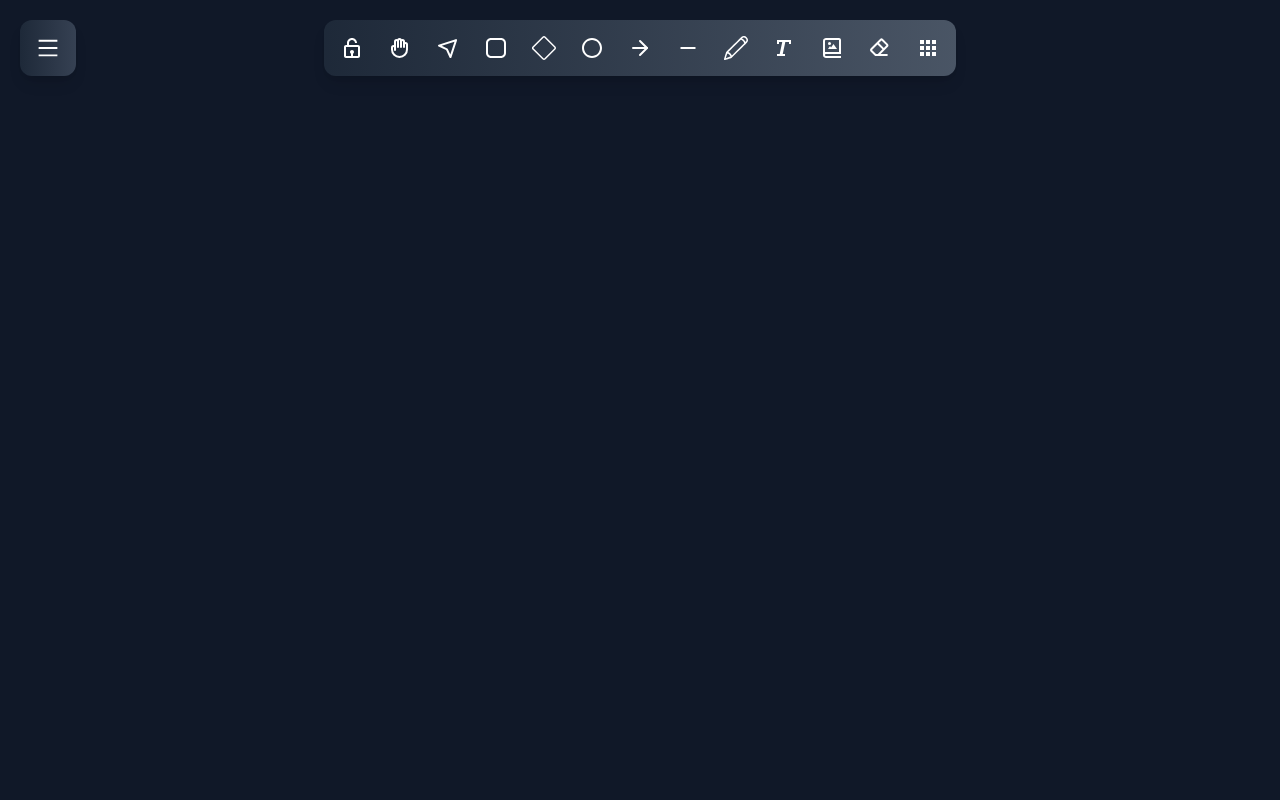
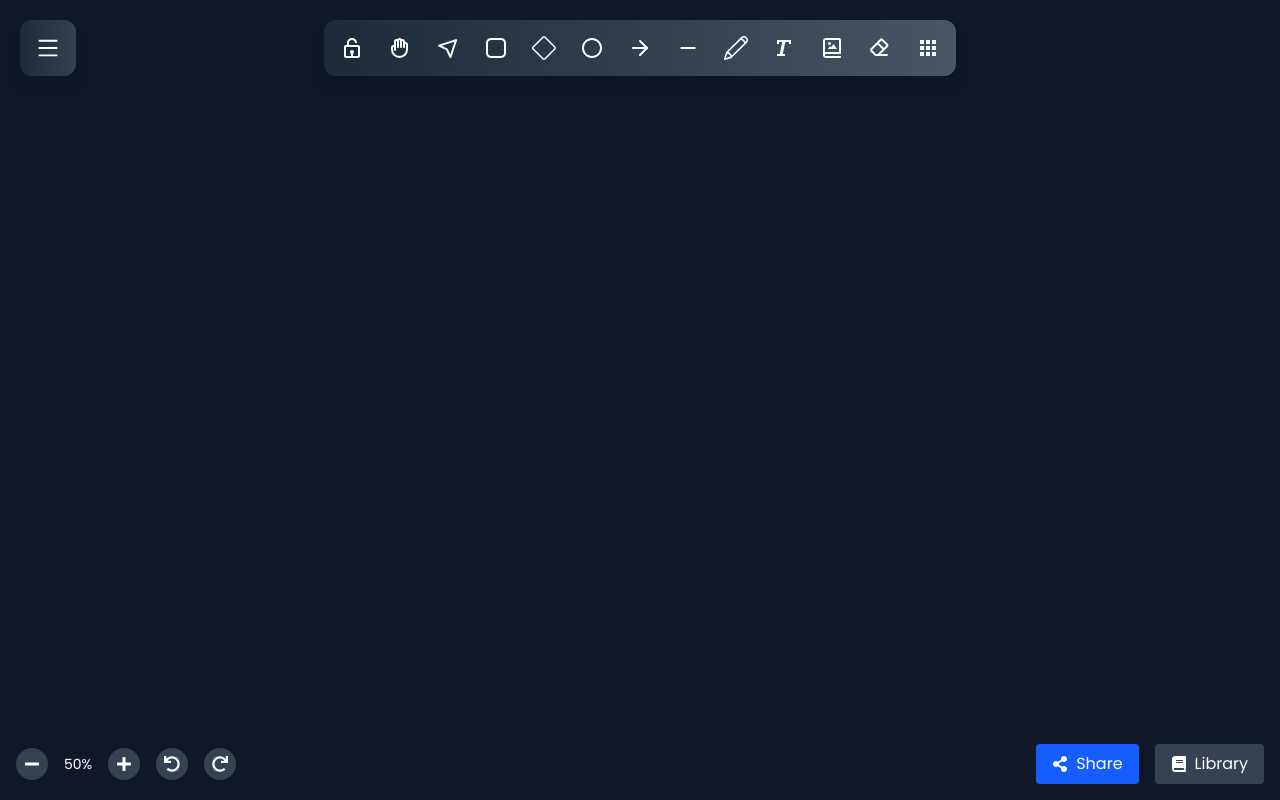
Before and after one commit to anup4747/Clone-practice-websites, a React (Vite) app in the folder websiteTwo/excalidraw_clone/: page / in a window 1280 px wide. Built offline with nearby package versions, Linux system fonts and the light colour scheme.

Commit message:
added design to  footer

```diff
--- a/websiteTwo/excalidraw_clone/src/componants/footer.tsx
+++ b/websiteTwo/excalidraw_clone/src/componants/footer.tsx
@@ -1,10 +1,50 @@
 import React from "react";
 import { useState, useEffect } from "react";
+import {
+  FaMinus,
+  FaPlus,
+  FaShareAlt,
+  FaBook,
+  FaUndo,
+  FaRedo,
+} from "react-icons/fa";
+import { motion } from "framer-motion";
 
-export const Footer: React.FC= () => {
-    return(
-        <section>
-            <div>Footer</div>
-        </section>
-    )
-}
+export const Footer: React.FC = () => {
+  return (
+    <footer>
+      <motion.section
+        initial={{ opacity: 0, y: -20 }}
+        animate={{ opacity: 1, y: 0 }}
+        transition={{ duration: 0.5 }}
+        className="fixed bottom-0 left-0 w-full bg-gray-900 text-white flex items-center justify-between p-4"
+      >
+        <div className="flex items-center space-x-4">
+          <button className="p-2 rounded-full bg-gray-700 hover:bg-gray-600 transition">
+            <FaMinus className="text-white" />
+          </button>
+          <span className="text-sm">50%</span>
+          <button className="p-2 rounded-full bg-gray-700 hover:bg-gray-600 transition">
+            <FaPlus className="text-white" />
+          </button>
+          <button className="p-2 rounded-full bg-gray-700 hover:bg-gray-600 transition">
+            <FaUndo className="text-white" />
+          </button>
+          <button className="p-2 rounded-full bg-gray-700 hover:bg-gray-600 transition">
+            <FaRedo className="text-white" />
+          </button>
+        </div>
+        <div className="flex items-center space-x-4">
+          <button className="flex items-center space-x-2 px-4 py-2 rounded bg-blue-600 hover:bg-blue-500 transition">
+            <FaShareAlt className="text-white" />
+            <span>Share</span>
+          </button>
+          <button className="flex items-center space-x-2 px-4 py-2 rounded bg-gray-700 hover:bg-gray-600 transition">
+            <FaBook className="text-white" />
+            <span>Library</span>
+          </button>
+        </div>
+      </motion.section>
+    </footer>
+  );
+};
--- a/websiteTwo/excalidraw_clone/src/page/home.tsx
+++ b/websiteTwo/excalidraw_clone/src/page/home.tsx
@@ -2,11 +2,13 @@ import React from "react";
 import { useEffect, useState } from "react";
 import { ToolsMenu } from "../componants/toolsMenu";
 import { SideMenu } from "../componants/sideMenu";
+import { Footer } from "../componants/footer";
 export const Home: React.FC = () => {
     return(
         <section  >
             <ToolsMenu/>
             <SideMenu/>
+            <Footer/>
         </section>
     )
 }
```
Also changed, not shown: websiteTwo/excalidraw_clone/src/componants/toolsMenu.tsx (+7 -5 lines).
